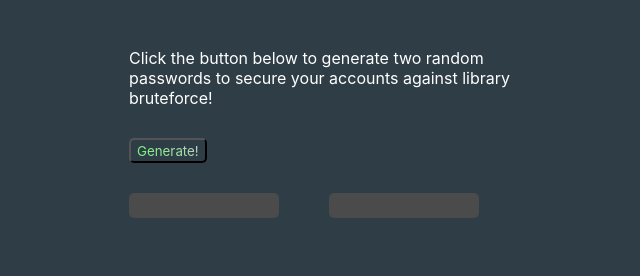
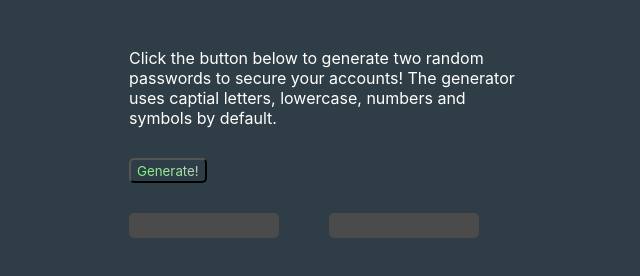
Before and after one commit to Destrudo23/Password-generator, a plain HTML site: page index.html in a window 1280 px wide. Shown: the part 124-400 px from the top of the page, without its empty margins (311-951 px from the left). Drawn offline with Linux system fonts and the light colour scheme.

Commit message:
1 file modified

```diff
--- a/index.html
+++ b/index.html
@@ -13,7 +13,7 @@
          <h1 class="firstheadline">random password </h1>
     </div>
     <div class="description">
-        Click the button below to generate two random passwords to secure your accounts against library bruteforce!
+        Click the button below to generate two random passwords to secure your accounts! The generator uses captial letters, lowercase, numbers and symbols by default.
     </div>
     <div class="genbutton">
       <button id="generateButton">Generate!</button>
```
